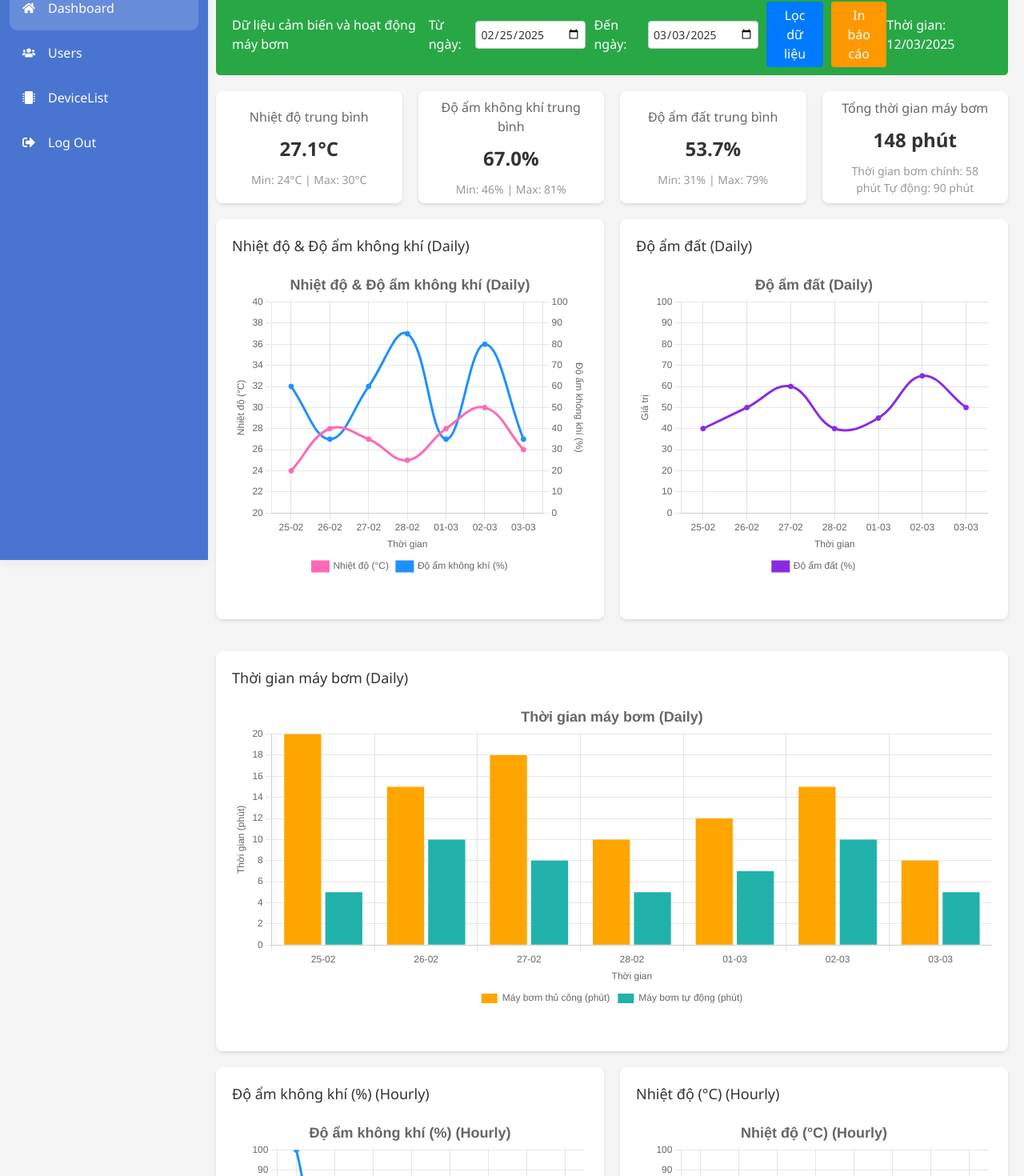
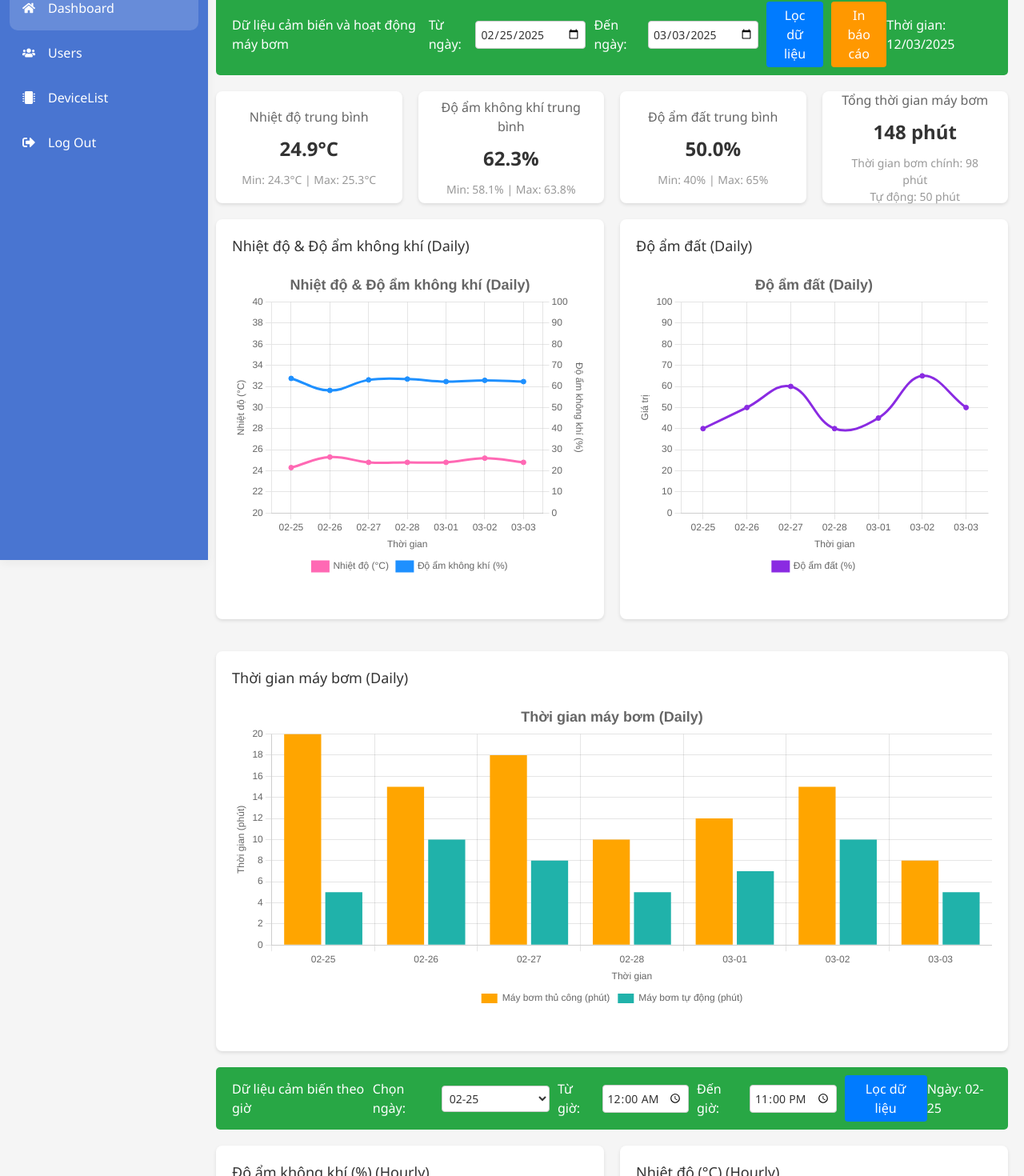
Before and after one commit to CO3109-Smart-Auto-Watering/website, a React (Create React App) app: page /admin-dashboard in a window 1280 px wide. Shown: the part 100-1570 px from the top of the page at 80% size. Built offline with nearby package versions, Linux system fonts and the light colour scheme; sample sign-in values are in the browser's storage.

Commit message:
Thêm logic tính trung bình

```diff
--- a/src/features/dashboard/AdminDashboard.js
+++ b/src/features/dashboard/AdminDashboard.js
@@ -59,7 +59,7 @@ const FilterSection = styled.div`
   align-items: center;
   & > div {
     display: flex;
-    gap: 10px; /* Thêm khoảng trắng 15px giữa "Từ ngày" và "Đến ngày" */
+    gap: 10px; /* Thêm khoảng trắng 15px giữa các input */
     align-items: center;
   }
 `;
@@ -68,10 +68,30 @@ const DateInput = styled.input`
   padding: 5px;
   border: 1px solid #ccc;
   border-radius: 4px;
-  background: white; /* Đặt màu nền trắng để khớp với ô input */
-  color: #333; /* Đặt màu chữ đen để dễ đọc */
+  background: white;
+  color: #333;
   font-size: 14px;
-  width: 150px; /* Đặt chiều rộng cố định để đồng đều */
+  width: 150px;
+`;
+
+const TimeInput = styled.input`
+  padding: 5px;
+  border: 1px solid #ccc;
+  border-radius: 4px;
+  background: white;
+  color: #333;
+  font-size: 14px;
+  width: 120px;
+`;
+
+const SelectInput = styled.select`
+  padding: 5px;
+  border: 1px solid #ccc;
+  border-radius: 4px;
+  background: white;
+  color: #333;
+  font-size: 14px;
+  width: 150px;
 `;
 
 const Button = styled.button`
@@ -166,58 +186,183 @@ const AdminDashboard = () => {
   const role = localStorage.getItem('role') || 'Unknown';
   const currentDate = new Date().toLocaleDateString('vi-VN', { day: '2-digit', month: '2-digit', year: 'numeric' });
 
-  // Dữ liệu hard-coded ban đầu
+  // Dữ liệu hard-coded ban đầu với định dạng đầy đủ yyyy-MM-dd
   const initialData = {
-    labelsDaily: ['25-02', '26-02', '27-02', '28-02', '01-03', '02-03', '03-03'],
-    temperatureDataDaily: [24, 28, 27, 25, 28, 30, 26],
-    airHumidityDataDaily: [60, 35, 60, 85, 35, 80, 35],
+    labelsDaily: ['2025-02-25', '2025-02-26', '2025-02-27', '2025-02-28', '2025-03-01', '2025-03-02', '2025-03-03'],
     soilHumidityDataDaily: [40, 50, 60, 40, 45, 65, 50],
     mainPumpData: [20, 15, 18, 10, 12, 15, 8],
     subPumpData: [5, 10, 8, 5, 7, 10, 5],
   };
 
+  // Hard-code dữ liệu theo giờ cho từng ngày
+  const hourlyDataByDate = {
+    '2025-02-25': {
+      labels: ['00:00', '01:00', '02:00', '03:00', '04:00', '05:00', '06:00', '07:00', '08:00', '09:00', '10:00', '11:00', '12:00', '13:00', '14:00', '15:00', '16:00', '17:00', '18:00', '19:00', '20:00', '21:00', '22:00', '23:00'],
+      humidity: [60, 75, 50, 80, 45, 70, 55, 85, 40, 65, 80, 50, 90, 60, 45, 75, 55, 80, 65, 40, 70, 50, 85, 60],
+      temperature: [24.0, 26.5, 22.0, 27.5, 21.0, 25.0, 23.5, 28.0, 20.5, 26.0, 22.5, 27.0, 21.5, 25.5, 23.0, 28.5, 22.0, 26.5, 24.0, 20.0, 27.0, 23.5, 28.0, 21.0],
+    },
+    '2025-02-26': {
+      labels: ['00:00', '01:00', '02:00', '03:00', '04:00', '05:00', '06:00', '07:00', '08:00', '09:00', '10:00', '11:00', '12:00', '13:00', '14:00', '15:00', '16:00', '17:00', '18:00', '19:00', '20:00', '21:00', '22:00', '23:00'],
+      humidity: [35, 50, 70, 40, 65, 45, 80, 55, 75, 60, 40, 85, 50, 70, 45, 60, 80, 55, 65, 40, 75, 50, 70, 35],
+      temperature: [28.0, 25.5, 29.0, 22.0, 27.5, 24.0, 28.5, 23.5, 26.0, 21.0, 27.0, 24.5, 29.0, 22.5, 26.5, 23.0, 28.0, 21.5, 25.0, 22.0, 27.5, 24.0, 28.5, 23.0],
+    },
+    '2025-02-27': {
+      labels: ['00:00', '01:00', '02:00', '03:00', '04:00', '05:00', '06:00', '07:00', '08:00', '09:00', '10:00', '11:00', '12:00', '13:00', '14:00', '15:00', '16:00', '17:00', '18:00', '19:00', '20:00', '21:00', '22:00', '23:00'],
+      humidity: [60, 80, 45, 70, 55, 85, 40, 65, 50, 75, 60, 90, 45, 70, 55, 80, 40, 65, 50, 75, 60, 85, 45, 70],
+      temperature: [27.0, 23.5, 28.0, 21.0, 26.5, 24.0, 29.0, 22.5, 25.0, 20.5, 27.5, 23.0, 28.5, 21.5, 26.0, 24.5, 29.0, 22.0, 25.5, 20.0, 27.0, 23.5, 28.0, 21.0],
+    },
+    '2025-02-28': {
+      labels: ['00:00', '01:00', '02:00', '03:00', '04:00', '05:00', '06:00', '07:00', '08:00', '09:00', '10:00', '11:00', '12:00', '13:00', '14:00', '15:00', '16:00', '17:00', '18:00', '19:00', '20:00', '21:00', '22:00', '23:00'],
+      humidity: [85, 60, 75, 50, 80, 45, 70, 55, 90, 40, 65, 50, 75, 60, 85, 45, 70, 55, 80, 40, 65, 50, 75, 60],
+      temperature: [25.0, 28.0, 22.5, 27.0, 21.0, 26.5, 23.5, 29.0, 20.5, 25.5, 22.0, 27.5, 24.0, 28.5, 21.5, 26.0, 23.0, 28.0, 20.0, 25.0, 22.5, 27.0, 24.0, 28.5],
+    },
+    '2025-03-01': {
+      labels: ['00:00', '01:00', '02:00', '03:00', '04:00', '05:00', '06:00', '07:00', '08:00', '09:00', '10:00', '11:00', '12:00', '13:00', '14:00', '15:00', '16:00', '17:00', '18:00', '19:00', '20:00', '21:00', '22:00', '23:00'],
+      humidity: [35, 70, 50, 80, 45, 65, 55, 85, 40, 75, 60, 90, 50, 70, 45, 80, 55, 65, 40, 75, 60, 85, 50, 70],
+      temperature: [28.0, 23.5, 27.5, 21.0, 26.0, 24.5, 29.0, 22.0, 25.5, 20.5, 27.0, 23.0, 28.5, 21.5, 26.5, 24.0, 29.0, 22.5, 25.0, 20.0, 27.5, 23.5, 28.0, 21.0],
+    },
+    '2025-03-02': {
+      labels: ['00:00', '01:00', '02:00', '03:00', '04:00', '05:00', '06:00', '07:00', '08:00', '09:00', '10:00', '11:00', '12:00', '13:00', '14:00', '15:00', '16:00', '17:00', '18:00', '19:00', '20:00', '21:00', '22:00', '23:00'],
+      humidity: [80, 55, 70, 45, 85, 50, 65, 40, 75, 60, 90, 45, 70, 55, 80, 40, 65, 50, 75, 60, 85, 45, 70, 55],
+      temperature: [30.0, 24.5, 28.0, 22.0, 27.5, 23.5, 29.0, 21.0, 26.0, 24.0, 28.5, 22.5, 27.0, 20.5, 25.5, 23.0, 28.0, 21.5, 26.5, 24.0, 29.0, 22.0, 27.5, 23.5],
+    },
+    '2025-03-03': {
+      labels: ['00:00', '01:00', '02:00', '03:00', '04:00', '05:00', '06:00', '07:00', '08:00', '09:00', '10:00', '11:00', '12:00', '13:00', '14:00', '15:00', '16:00', '17:00', '18:00', '19:00', '20:00', '21:00', '22:00', '23:00'],
+      humidity: [35, 65, 50, 80, 45, 70, 55, 85, 40, 75, 60, 90, 50, 70, 45, 80, 55, 65, 40, 75, 60, 85, 50, 70],
+      temperature: [26.0, 23.0, 28.5, 21.5, 27.0, 24.0, 29.0, 22.5, 25.5, 20.0, 27.5, 23.5, 28.0, 21.0, 26.5, 24.5, 29.0, 22.0, 25.0, 20.5, 27.0, 23.0, 28.5, 21.5],
+    },
+  };
+  const calculateDailyAverages = () => {
+    const temperatureDataDaily = [];
+    const airHumidityDataDaily = [];
+
+    initialData.labelsDaily.forEach(date => {
+      const hourlyData = hourlyDataByDate[date];
+      const avgTemperature = (hourlyData.temperature.reduce((sum, value) => sum + value, 0) / hourlyData.temperature.length).toFixed(1);
+      const avgHumidity = (hourlyData.humidity.reduce((sum, value) => sum + value, 0) / hourlyData.humidity.length).toFixed(1);
+      temperatureDataDaily.push(parseFloat(avgTemperature));
+      airHumidityDataDaily.push(parseFloat(avgHumidity));
+    });
+
+    return { temperatureDataDaily, airHumidityDataDaily };
+  };
+
+  const { temperatureDataDaily, airHumidityDataDaily } = calculateDailyAverages();
   // Lưu trữ startDate và endDate ở định dạng yyyy-MM-dd
-  const [filteredData, setFilteredData] = useState(initialData);
+  const [filteredData, setFilteredData] = useState({
+    labelsDaily: initialData.labelsDaily.map(date => date.slice(5)), // Hiển thị dd-MM trên biểu đồ
+    temperatureDataDaily: temperatureDataDaily,
+    airHumidityDataDaily: airHumidityDataDaily,
+    soilHumidityDataDaily: initialData.soilHumidityDataDaily,
+    mainPumpData: initialData.mainPumpData,
+    subPumpData: initialData.subPumpData,
+  });
   const [startDate, setStartDate] = useState('2025-02-25'); // Định dạng yyyy-MM-dd
   const [endDate, setEndDate] = useState('2025-03-03'); // Định dạng yyyy-MM-dd
 
-  // Hàm chuyển đổi định dạng yyyy-MM-dd sang dd-MM để so sánh với labelsDaily
-  const formatDateForComparison = (dateString) => {
+  // State cho việc chọn ngày và lọc theo giờ
+  const [selectedDate, setSelectedDate] = useState(initialData.labelsDaily[0]); // Mặc định chọn ngày đầu tiên
+  const [startTime, setStartTime] = useState('00:00'); // Mặc định từ 00:00
+  const [endTime, setEndTime] = useState('23:00'); // Mặc định đến 23:00
+  const [filteredHourlyDataState, setFilteredHourlyDataState] = useState({
+    labels: hourlyDataByDate[initialData.labelsDaily[0]].labels,
+    humidity: hourlyDataByDate[initialData.labelsDaily[0]].humidity,
+    temperature: hourlyDataByDate[initialData.labelsDaily[0]].temperature,
+  });
+
+  // Hàm chuyển đổi ngày thành định dạng yyyyMMdd để so sánh
+  const toComparableDate = (dateString) => {
     const [year, month, day] = dateString.split('-');
-    return `${day}-${month}`;
+    return parseInt(`${year}${month}${day}`, 10);
+  };
+
+  // Hàm chuyển đổi thời gian thành phút để so sánh
+  const toHours = (timeString) => {
+    const [hours] = timeString.split(':').map(Number);
+    return hours;
   };
 
   // Hàm lọc dữ liệu theo ngày
   const filterData = () => {
-    const start = formatDateForComparison(startDate);
-    const end = formatDateForComparison(endDate);
-    const filteredLabels = initialData.labelsDaily.filter(date => date >= start && date <= end);
-    const filterIndices = initialData.labelsDaily.map((date, index) => filteredLabels.includes(date) ? index : -1).filter(index => index !== -1);
+    const start = toComparableDate(startDate);
+    const end = toComparableDate(endDate);
+
+    const filteredIndices = initialData.labelsDaily
+      .map((date, index) => {
+        const comparableDate = toComparableDate(date);
+        return comparableDate >= start && comparableDate <= end ? index : -1;
+      })
+      .filter(index => index !== -1);
+
+    const filteredLabels = filteredIndices.map(i => initialData.labelsDaily[i].slice(5)); // Hiển thị dd-MM trên biểu đồ
 
     setFilteredData({
       labelsDaily: filteredLabels,
-      temperatureDataDaily: filterIndices.map(i => initialData.temperatureDataDaily[i]),
-      airHumidityDataDaily: filterIndices.map(i => initialData.airHumidityDataDaily[i]),
-      soilHumidityDataDaily: filterIndices.map(i => initialData.soilHumidityDataDaily[i]),
-      mainPumpData: filterIndices.map(i => initialData.mainPumpData[i]),
-      subPumpData: filterIndices.map(i => initialData.subPumpData[i]),
+      temperatureDataDaily: filteredIndices.map(i => temperatureDataDaily[i]),
+      airHumidityDataDaily: filteredIndices.map(i => airHumidityDataDaily[i]),
+      soilHumidityDataDaily: filteredIndices.map(i => initialData.soilHumidityDataDaily[i]),
+      mainPumpData: filteredIndices.map(i => initialData.mainPumpData[i]),
+      subPumpData: filteredIndices.map(i => initialData.subPumpData[i]),
+    });
+
+    // Cập nhật selectedDate nếu ngày hiện tại không còn trong danh sách đã lọc
+    const newSelectedDate = initialData.labelsDaily[filteredIndices[0]] || initialData.labelsDaily[0];
+    setSelectedDate(newSelectedDate);
+    // Cập nhật dữ liệu theo giờ cho ngày mới
+    setFilteredHourlyDataState({
+      labels: hourlyDataByDate[newSelectedDate].labels,
+      humidity: hourlyDataByDate[newSelectedDate].humidity,
+      temperature: hourlyDataByDate[newSelectedDate].temperature,
     });
   };
+
+  // Hàm lọc dữ liệu theo giờ
+  const filterHourlyData = () => {
+    const dataForDate = hourlyDataByDate[selectedDate] || { labels: [], humidity: [], temperature: [] };
+    const startHour = toHours(startTime);
+    const endHour = toHours(endTime);
+
+    const filteredIndices = dataForDate.labels
+      .map((time, index) => {
+        const hour = toHours(time);
+        return hour >= startHour && hour <= endHour ? index : -1;
+      })
+      .filter(index => index !== -1);
+
+    setFilteredHourlyDataState({
+      labels: filteredIndices.map(i => dataForDate.labels[i]),
+      humidity: filteredIndices.map(i => dataForDate.humidity[i]),
+      temperature: filteredIndices.map(i => dataForDate.temperature[i]),
+    });
+  };
+
+  // Lấy dữ liệu đã lọc theo giờ cho ngày được chọn
+  const filteredHourlyData = filteredHourlyDataState;
+  // Hàm tính trung bình, min, max từ mảng dữ liệu
+  const calculateStats = (data) => {
+    if (!data || data.length === 0) {
+      return { avg: 0, min: 0, max: 0 };
+    }
+    const avg = (data.reduce((sum, value) => sum + value, 0) / data.length).toFixed(1);
+    const min = Math.min(...data);
+    const max = Math.max(...data);
+    return { avg, min, max };
+  };
+
+  // Tính toán động các giá trị trung bình và min/max
+  const temperatureStats = calculateStats(filteredData.temperatureDataDaily);
+  const airHumidityStats = calculateStats(filteredData.airHumidityDataDaily);
+  const soilHumidityStats = calculateStats(filteredData.soilHumidityDataDaily);
+
+  // Tính tổng thời gian máy bơm
+  const mainPumpTotal = filteredData.mainPumpData.reduce((sum, value) => sum + value, 0);
+  const subPumpTotal = filteredData.subPumpData.reduce((sum, value) => sum + value, 0);
+  const totalPumpTime = mainPumpTotal + subPumpTotal;
 
   // Hàm in báo cáo
   const handlePrint = () => {
     window.print();
   };
-
-  // Dữ liệu hard-coded cho các thẻ thông số
-  const temperatureAvg = '27.1°C';
-  const temperatureMinMax = 'Min: 24°C | Max: 30°C';
-  const airHumidityAvg = '67.0%';
-  const airHumidityMinMax = 'Min: 46% | Max: 81%';
-  const soilHumidityAvg = '53.7%';
-  const soilHumidityMinMax = 'Min: 31% | Max: 79%';
-  const totalPumpTime = '148 phút';
-  const pumpTimeDetail = 'Thời gian bơm chính: 58 phút\nTự động: 90 phút';
 
   // Cấu hình dữ liệu cho biểu đồ Nhiệt độ & Độ ẩm không khí (Daily)
   const tempAirHumidityChartData = {
@@ -276,13 +421,13 @@ const AdminDashboard = () => {
     ],
   };
 
-  // Cấu hình dữ liệu cho biểu đồ Độ ẩm không khí (Hourly) - Không lọc theo ngày
+  // Cấu hình dữ liệu cho biểu đồ Độ ẩm không khí (Hourly)
   const humidityChartDataHourly = {
-    labels: ['11:00', '11:14', '11:29', '11:44', '12:00', '12:15', '11:55:30', '12:32'],
+    labels: filteredHourlyData.labels,
     datasets: [
       {
         label: 'Sensor-Humidity',
-        data: [100, 20, 75, 70, 65, 60, 35, 85],
+        data: filteredHourlyData.humidity,
         borderColor: '#1e90ff',
         backgroundColor: '#1e90ff',
         fill: false,
@@ -291,13 +436,13 @@ const AdminDashboard = () => {
     ],
   };
 
-  // Cấu hình dữ liệu cho biểu đồ Nhiệt độ (Hourly) - Không lọc theo ngày
+  // Cấu hình dữ liệu cho biểu đồ Nhiệt độ (Hourly)
   const temperatureChartDataHourly = {
-    labels: ['11:00', '11:14', '11:29', '11:44', '12:00', '12:15', '11:55:30', '12:32'],
+    labels: filteredHourlyData.labels,
     datasets: [
       {
         label: 'Sensor-Temp',
-        data: [24.6, 25.0, 25.4, 25.8, 26.2, 25.6, 25.0, 24.8],
+        data: filteredHourlyData.temperature,
         borderColor: '#1e90ff',
         backgroundColor: '#1e90ff',
         fill: false,
@@ -491,6 +636,47 @@ const AdminDashboard = () => {
       },
     },
   };
+  const temperatureHourlyChartOptions = {
+    responsive: true,
+    maintainAspectRatio: false,
+    plugins: {
+      legend: {
+        position: 'bottom',
+        labels: {
+          boxWidth: 20,
+          padding: 10,
+        },
+      },
+      title: {
+        display: true,
+        font: {
+          size: 18,
+        },
+      },
+    },
+    scales: {
+      y: {
+        beginAtZero: true,
+        max: 50, // Giá trị tối đa của trục Y cho biểu đồ nhiệt độ
+        title: {
+          display: true,
+          text: 'Giá trị',
+        },
+      },
+      x: {
+        title: {
+          display: true,
+          text: 'Thời gian',
+        },
+        offset: true,
+      },
+    },
+    layout: {
+      padding: {
+        bottom: 30,
+      },
+    },
+  };
 
   return (
     <>
@@ -514,13 +700,13 @@ const AdminDashboard = () => {
             <StatsWrapper>
               <StatCard>
                 <StatTitle>Nhiệt độ trung bình</StatTitle>
-                <StatValue>{temperatureAvg}</StatValue>
-                <StatDetail>{temperatureMinMax}</StatDetail>
+                <StatValue>{temperatureStats.avg}°C</StatValue>
+                <StatDetail>Min: {temperatureStats.min}°C | Max: {temperatureStats.max}°C</StatDetail>
               </StatCard>
               <StatCard>
                 <StatTitle>Độ ẩm không khí trung bình</StatTitle>
-                <StatValue>{airHumidityAvg}</StatValue>
-                <StatDetail>{airHumidityMinMax}</StatDetail>
+                <StatValue>{airHumidityStats.avg}%</StatValue>
+                <StatDetail>Min: {airHumidityStats.min}% | Max: {airHumidityStats.max}%</StatDetail>
               </StatCard>
             </StatsWrapper>
             <ChartWrapper>
@@ -534,13 +720,13 @@ const AdminDashboard = () => {
             <StatsWrapper>
               <StatCard>
                 <StatTitle>Độ ẩm đất trung bình</StatTitle>
-                <StatValue>{soilHumidityAvg}</StatValue>
-                <StatDetail>{soilHumidityMinMax}</StatDetail>
+                <StatValue>{soilHumidityStats.avg}%</StatValue>
+                <StatDetail>Min: {soilHumidityStats.min}% | Max: {soilHumidityStats.max}%</StatDetail>
               </StatCard>
               <StatCard>
                 <StatTitle>Tổng thời gian máy bơm</StatTitle>
-                <StatValue>{totalPumpTime}</StatValue>
-                <StatDetail>{pumpTimeDetail}</StatDetail>
+                <StatValue>{totalPumpTime} phút</StatValue>
+                <StatDetail>Thời gian bơm chính: {mainPumpTotal} phút<br/>Tự động: {subPumpTotal} phút</StatDetail>
               </StatCard>
             </StatsWrapper>
             <ChartWrapper>
@@ -557,6 +743,25 @@ const AdminDashboard = () => {
             <Bar data={pumpTimeChartData} options={barChartOptions} />
           </ChartContainer>
         </ChartWrapper>
+        <FilterBar>
+          <div>Dữ liệu cảm biến theo giờ</div>
+          <FilterSection>
+            <div>
+              Chọn ngày:
+              <SelectInput value={selectedDate} onChange={(e) => setSelectedDate(e.target.value)}>
+                {filteredData.labelsDaily.map((label, index) => (
+                  <option key={index} value={initialData.labelsDaily[initialData.labelsDaily.findIndex(date => date.slice(5) === label)]}>
+                    {label}
+                  </option>
+                ))}
+              </SelectInput>
+              Từ giờ: <TimeInput type="time" value={startTime} onChange={(e) => setStartTime(e.target.value)} />
+              Đến giờ: <TimeInput type="time" value={endTime} onChange={(e) => setEndTime(e.target.value)} />
+              <Button primary onClick={filterHourlyData}>Lọc dữ liệu</Button>
+            </div>
+          </FilterSection>
+          <div>Ngày: {selectedDate.slice(5)}</div>
+        </FilterBar>
         <ChartRow>
           <ChartWrapper style={{ flex: 1 }}>
             <ChartTitle>Độ ẩm không khí (%) (Hourly)</ChartTitle>
@@ -567,7 +772,7 @@ const AdminDashboard = () => {
           <ChartWrapper style={{ flex: 1 }}>
             <ChartTitle>Nhiệt độ (°C) (Hourly)</ChartTitle>
             <ChartContainer>
-              <Line data={temperatureChartDataHourly} options={{ ...hourlyChartOptions, plugins: { ...hourlyChartOptions.plugins, title: { ...hourlyChartOptions.plugins.title, text: 'Nhiệt độ (°C) (Hourly)' } } }} />
+              <Line data={temperatureChartDataHourly} options={{ ...temperatureHourlyChartOptions, plugins: { ...temperatureHourlyChartOptions.plugins, title: { ...temperatureHourlyChartOptions.plugins.title, text: 'Nhiệt độ (°C) (Hourly)' } } }} />
             </ChartContainer>
           </ChartWrapper>
         </ChartRow>
```
